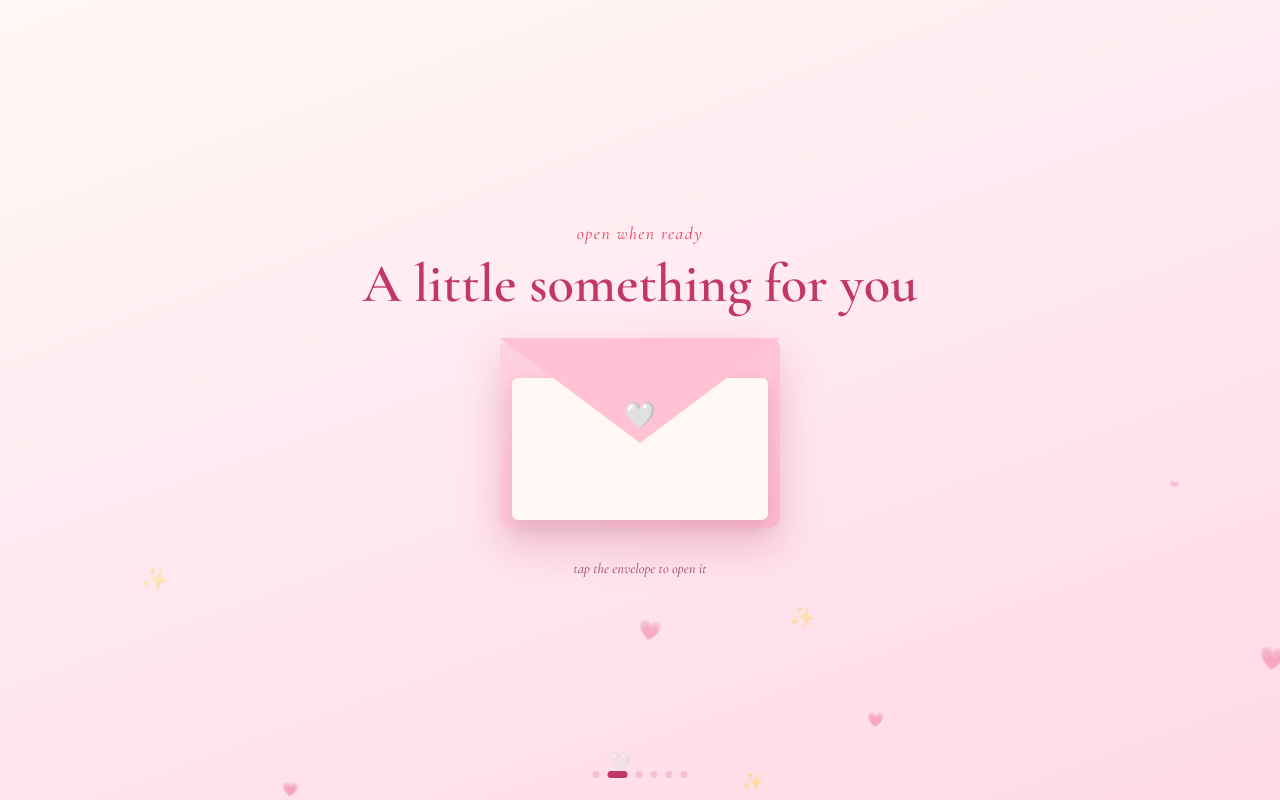
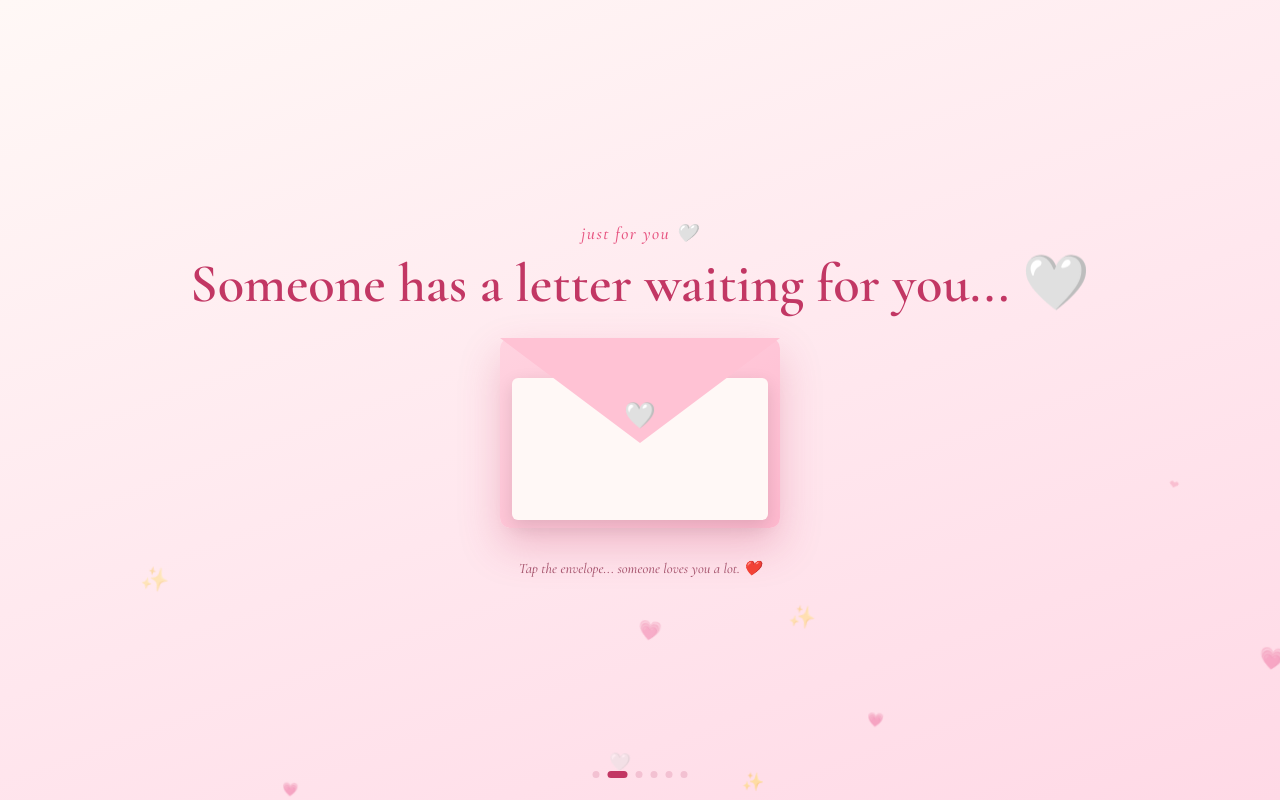
Before and after one commit to purvpanchal1717-coder/for-her-, a plain HTML site: page index.html in a window 1280 px wide. Both pictures are taken after a click on the button "Yes". Drawn offline with nearby package versions, Linux system fonts and the light colour scheme.

Commit message:
updated text

```diff
--- a/index.html
+++ b/index.html
@@ -379,7 +379,7 @@
   <section class="scene active" id="scene-landing">
     <div class="eyebrow">for Chahna</div>
     <h1>I made something for you. ❤️</h1>
-    <p class="body-text">It isn't perfect... but every line of code, every animation, and every little detail was made while thinking about you. So... will you let me show you something from my heart?</p>
+    <p class="body-text">I made something for you. ❤️ Open it with a smile... I hope it makes you smile even more.</p>
     <div class="btn-row">
       <button class="btn-primary" onclick="goTo('scene-envelope')">Yes</button>
       <button class="btn-secondary" onclick="goTo('scene-no')">No</button>
@@ -396,15 +396,15 @@
 
   <!-- 3. Envelope -->
   <section class="scene" id="scene-envelope">
-    <div class="eyebrow">open when ready</div>
-    <h1 style="margin-bottom:1.4rem;">A little something for you</h1>
+    <div class="eyebrow">just for you 🤍</div>
+    <h1 style="margin-bottom:1.4rem;">Someone has a letter waiting for you... 🤍</h1>
     <div class="envelope-wrap" id="envelopeWrap" onclick="openEnvelope()">
       <div class="envelope-flap"></div>
       <div class="letter-paper"></div>
       <div class="envelope-body"></div>
       <div class="envelope-heart">🤍</div>
     </div>
-    <div class="envelope-hint">tap the envelope to open it</div>
+    <div class="envelope-hint">Tap the envelope... someone loves you a lot. ❤️</div>
     <div class="btn-row" id="envelopeNextRow" style="display:none;margin-top:1.8rem;">
       <button class="btn-primary" onclick="goTo('scene-letter')">Read the letter</button>
     </div>
```
